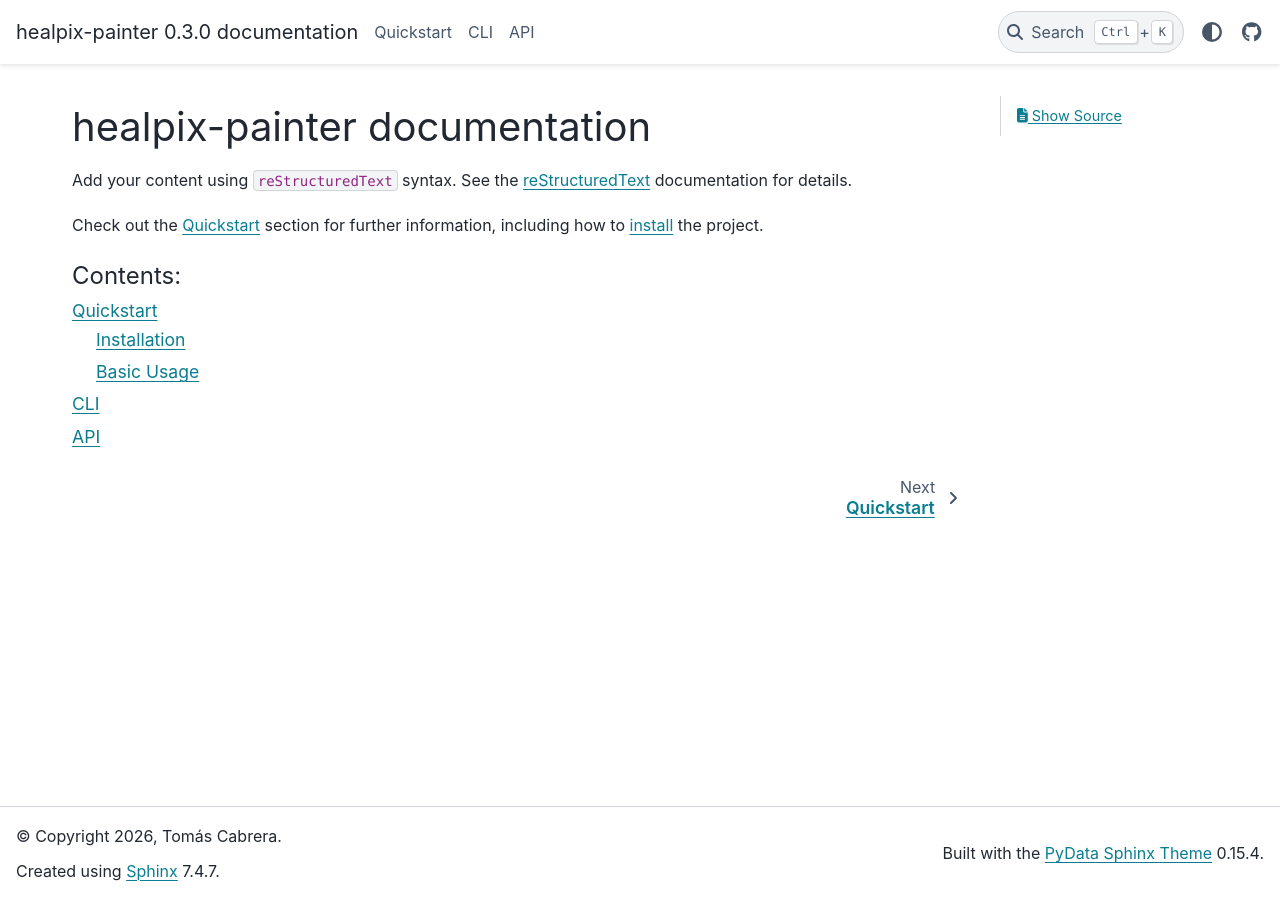
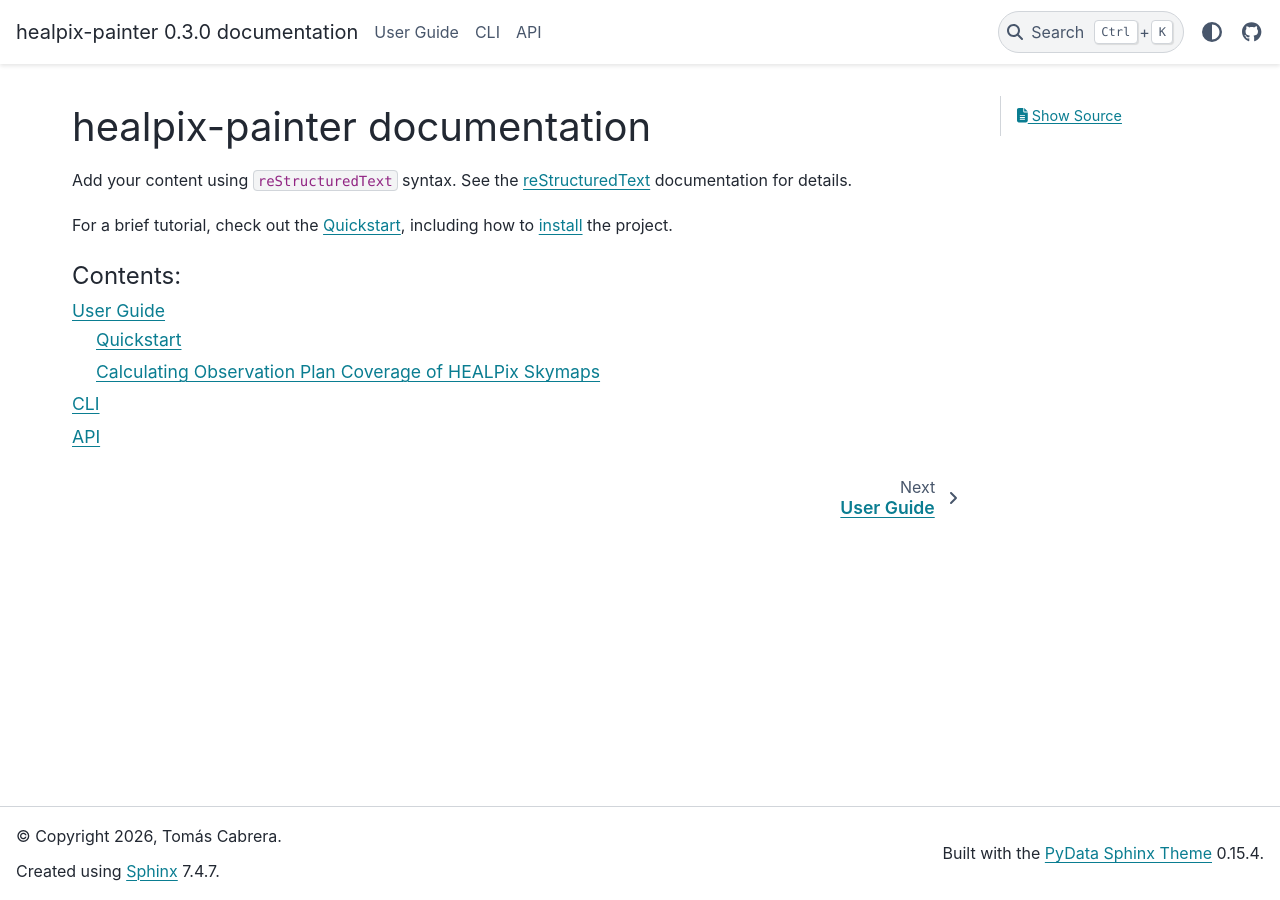
Before and after one commit to tomas-cabrera/healpix-painter, a Sphinx documentation site: the page built from doc/source/index.rst, in a window 1280 px wide. Built offline with Sphinx 7.4.7 and the PyData theme 0.15.4, drawn with Linux system fonts in a browser that asks for light colours.

Commit message:
Documentation checkpoint

```diff
--- a/doc/source/cli.rst
+++ b/doc/source/cli.rst
@@ -1,8 +1,10 @@
+.. _cli:
+
 CLI
 ===
 
 The command line interface (CLI) for ``healpix-painter`` is implemented using the `Typer <https://typer.tiangolo.com/>`__ package.
-See :func:`healpix_painter.cli.healpix_painter` for the underlying Python function.
+See :func:`healpix_painter.basicpainter.basic_painter` for the underlying Python function.
 
 .. typer:: healpix_painter.cli:app
     :prog: healpix-painter
--- a/doc/source/index.rst
+++ b/doc/source/index.rst
@@ -10,13 +10,13 @@ Add your content using ``reStructuredText`` syntax. See the
 `reStructuredText <https://www.sphinx-doc.org/en/master/usage/restructuredtext/index.html>`_
 documentation for details.
 
-Check out the :doc:`quickstart` section for further information, including how to :ref:`install <installation>` the project.
+For a brief tutorial, check out the :ref:`quickstart`, including how to :ref:`install <installation>` the project.
 
 
 .. toctree::
    :maxdepth: 2
    :caption: Contents:
 
-   quickstart
+   user_guide/index
    cli
    api
--- /dev/null
+++ b/doc/source/user_guide/coverage.rst
@@ -0,0 +1,6 @@
+.. _coverage:
+
+Calculating Observation Plan Coverage of HEALPix Skymaps
+========================================================
+
+This section details how to calculate the coverage of a HEALPix skymap by a given observation plan, using :func:`healpix_painter.healpix.calc_skymap_coverage`.
--- /dev/null
+++ b/doc/source/user_guide/index.rst
@@ -0,0 +1,15 @@
+.. _user_guide:
+
+User Guide
+==========
+
+For a brief tutorial on using the observation planner, check out the :ref:`quickstart` section.
+For more detailed information, see the :ref:`command line interface documentation <cli>` or the underlying Python function :func:`healpix_painter.basicpainter.basic_painter`.
+
+The remaining sections provide information on how to use individual components of ``healpix-painter``, for tasks such as coverage calculation and plotting.
+
+.. toctree::
+   :maxdepth: 2
+
+   quickstart
+   coverage
--- a/doc/source/quickstart.rst
+++ b/doc/source/user_guide/quickstart.rst
@@ -52,7 +54,7 @@ The pointings are ordered in the file by the scoring metric used to select them;
 
 ``healpix-painter`` also generates several diagnostic plots.
 The first of these plots the cumulative probability covered as a function of the number of pointings in the observation plan (``cumprob_npointings.png``).
-This plot is intended to give a sense of the scale of resources required to cover the skymap:
+This plot is intended to give a sense of the scale of resources required to cover the skymap, and to assist the selection of a practical observation plan:
 
 .. image:: /_static/quickstart/cumprob_npointings.png
    :alt: Cumulative probability vs number of pointings plot
@@ -72,3 +74,5 @@ If the pointings cover a small enough area, zoomed-in plots are also generated (
    :alt: Zoomed-in skymap plot with available coverage
    :align: center
    :width: 80%
+
+Find additional details on running the observation planner at the :ref:`command line interface documentation <cli>`.
```
Also changed, not shown: other parts of doc/source/user_guide/quickstart.rst (+2 -0 lines), 1 other file.
